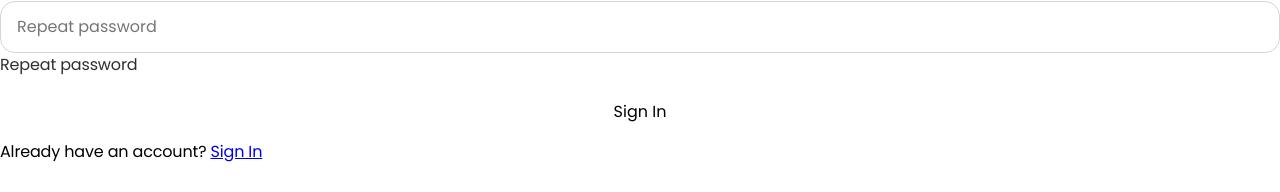
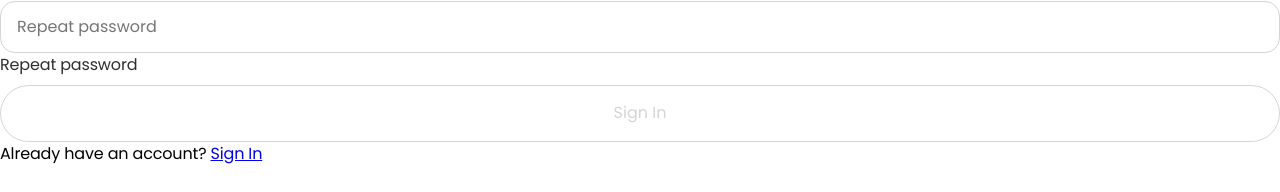
Before and after one commit to IIIMaroIII/AquaBalance-frontend, a React (Vite) app: page /signup in a window 1280 px wide. Shown: the part 219-411 px from the top of the page. Built offline with nearby package versions, Linux system fonts and the light colour scheme.

Commit message:
upd validation

```diff
--- a/src/components/Users/SignUpForm/SignUpForm.jsx
+++ b/src/components/Users/SignUpForm/SignUpForm.jsx
@@ -10,7 +10,6 @@ import CustomInput from 'src/components/REUSABLE/Input/CustomInput';
 
 const SignUpForm = () => {
   const dispatch = useDispatch();
-
   const { register, handleSubmit, reset, formState: { errors, isDirty, isValid}, } = useForm({
     resolver: yupResolver(signInFormValidation),
   });
@@ -50,7 +49,11 @@ const SignUpForm = () => {
           error={errors.password ? true : false}
         />
 
-        <Button type="submit" value="submit">Sign In</Button>
+        <Button
+          disabled={!isDirty || !isValid}
+          type="submit"
+          value="submit"
+        >Sign In</Button>
       </form>
 )
 };
```
Also changed, not shown: src/Validation/signUpFormValidation.js (+9 -1 lines).
